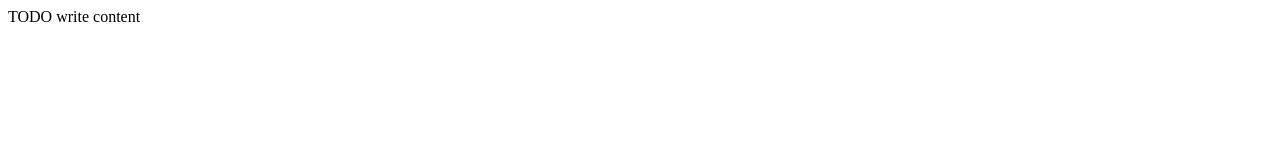
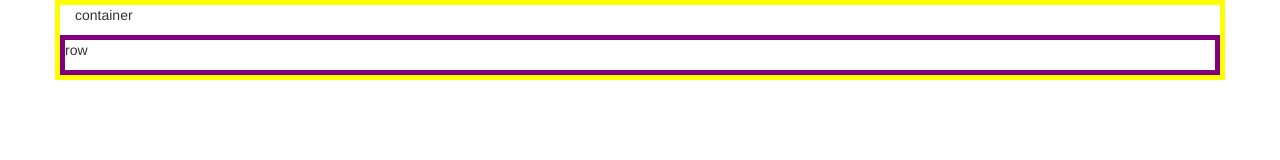
Before and after one commit to shoeallreadyknow/landaverdej-portfolio, a plain HTML site: page public_html/index.html in a window 1280 px wide. Drawn offline with Linux system fonts and the light colour scheme.

Commit message:
Container and Row
Added a container and row with color.

```diff
--- /dev/null
+++ b/public_html/css/coustom-stylesheet.css
@@ -0,0 +1,11 @@
+
+.container{
+    border-style: solid;
+    border-width: 5px;
+    border-color:yellow;
+}
+.row{
+    border-style: solid;
+    border-width: 5px;
+    border-color:purple;
+}
--- a/public_html/index.html
+++ b/public_html/index.html
@@ -9,10 +9,16 @@ and open the template in the editor.
         <title>TODO supply a title</title>
         <meta charset="UTF-8">
         <meta name="viewport" content="width=device-width, initial-scale=1.0">
-    <link type=text/css" rel=stylesheet" href="css/boostrap-theme.css">
-    <link type=text/css" rel=stylesheet" href="css/boostrap.css">
+    <link type="text/css" rel="stylesheet" href="css/bootstrap-theme.css">
+    <link type="text/css" rel="stylesheet" href="css/bootstrap.css">
+     <link type="text/css" rel="stylesheet" href="css/coustom-stylesheet.css">
     </head>
     <body>
-        <div>TODO write content</div>
+        <div class="container">
+            <P> container </P>
+            <div class="row">
+                <p>row</p>
+            </div>
+        </div>
     </body>
 </html>
```
Also changed, not shown: 1 other file.
